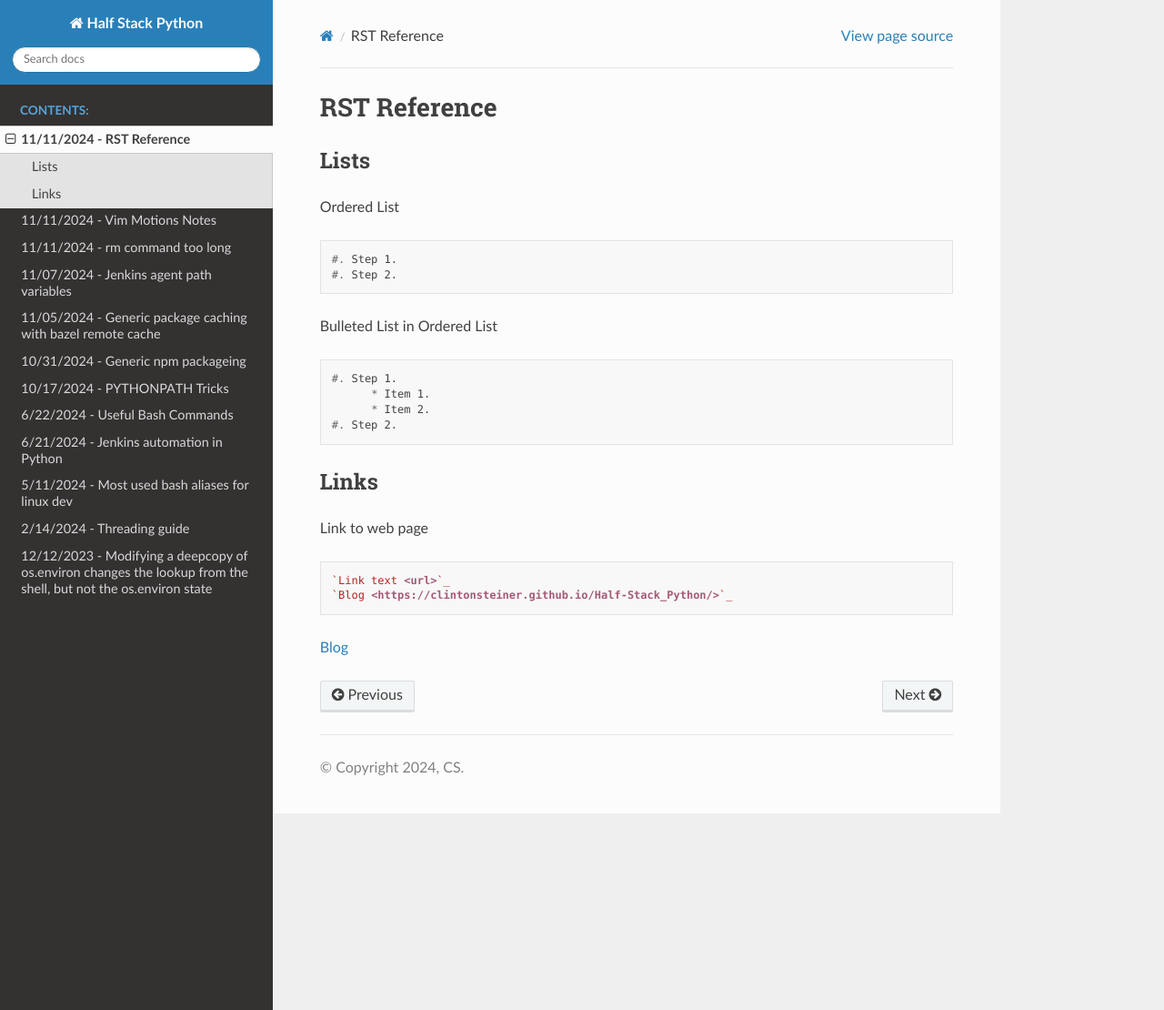
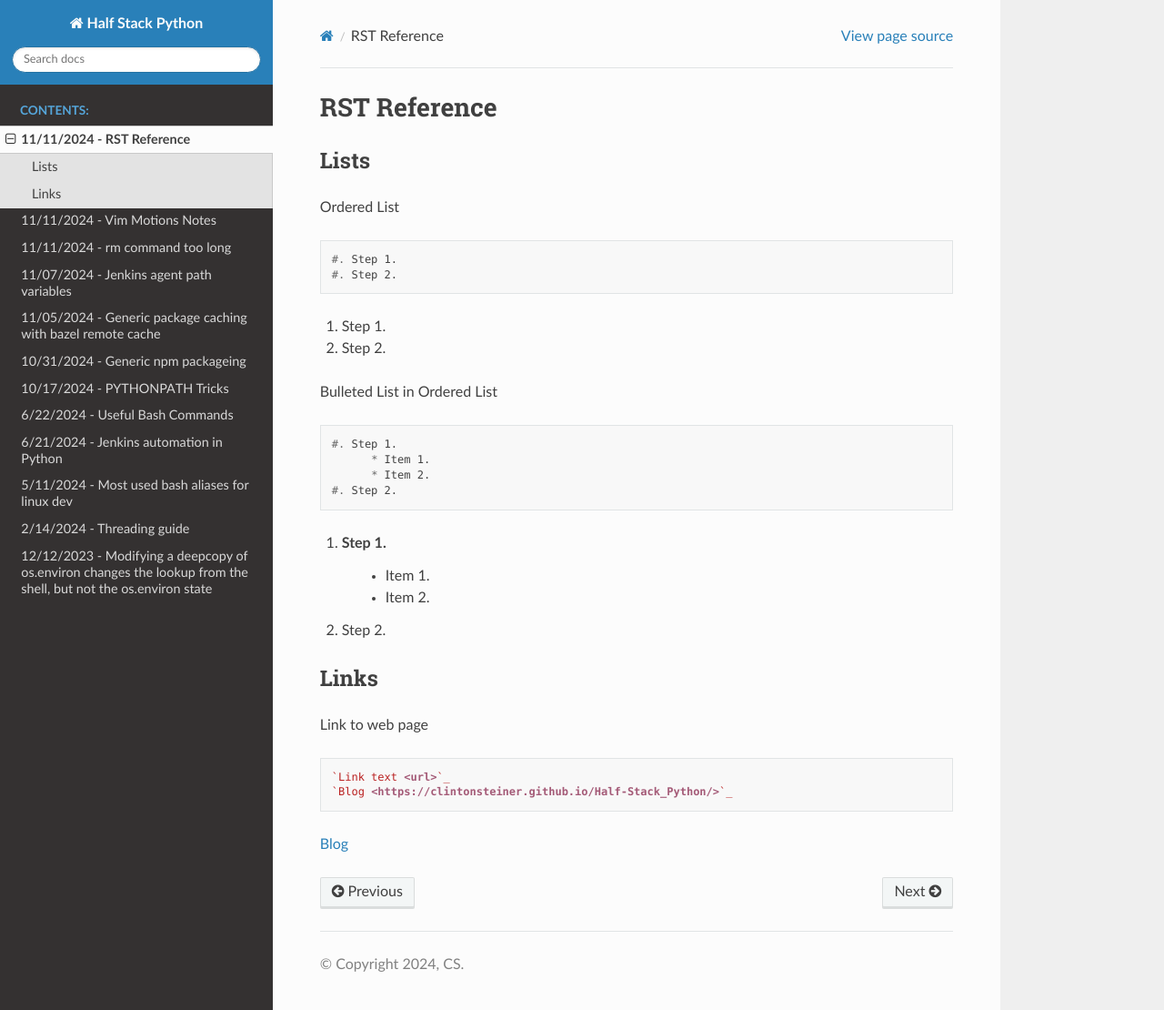
Before and after one commit to clintonsteiner/Half-Stack_Python, a Sphinx documentation site: the page built from source/notebooks/20241111_rst_reference.rst, in a window 1280 px wide and 1110 px high. Shown: the whole window at 91% size. Built offline with Sphinx 7.4.7 and the Read the Docs theme 3.1.0, drawn with Linux system fonts in a browser that asks for light colours.

Commit message:
make rst sample display

```diff
--- a/source/notebooks/20241111_rst_reference.rst
+++ b/source/notebooks/20241111_rst_reference.rst
@@ -11,6 +11,9 @@ Ordered List
    #. Step 1.
    #. Step 2.
 
+#. Step 1.
+#. Step 2.
+
 Bulleted List in Ordered List
 
 .. code-block:: RST
@@ -19,6 +22,11 @@ Bulleted List in Ordered List
          * Item 1.
          * Item 2.
    #. Step 2.
+
+#. Step 1.
+     * Item 1.
+     * Item 2.
+#. Step 2.
 
 Links
 *****
@@ -29,4 +37,5 @@ Link to web page
 
    `Link text <url>`_
    `Blog <https://clintonsteiner.github.io/Half-Stack_Python/>`_
+
 `Blog <https://clintonsteiner.github.io/Half-Stack_Python/>`_
```
